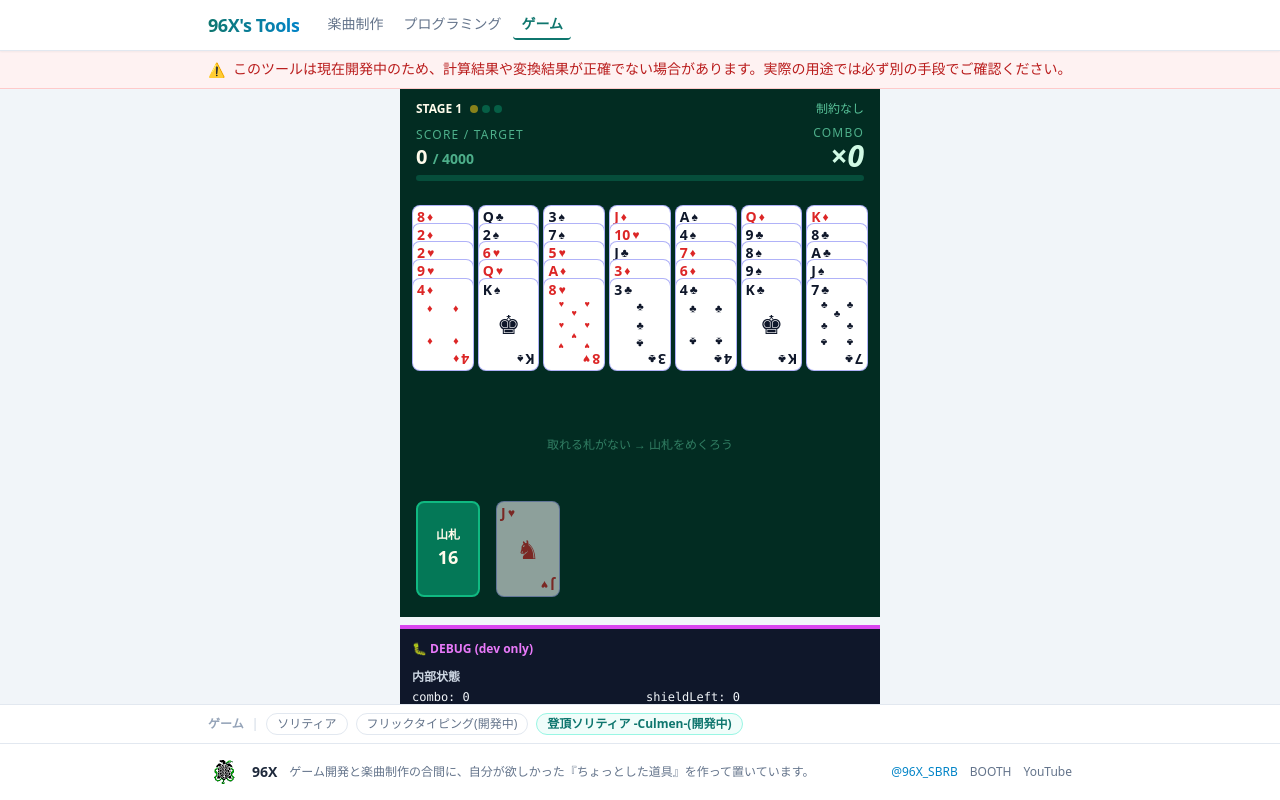
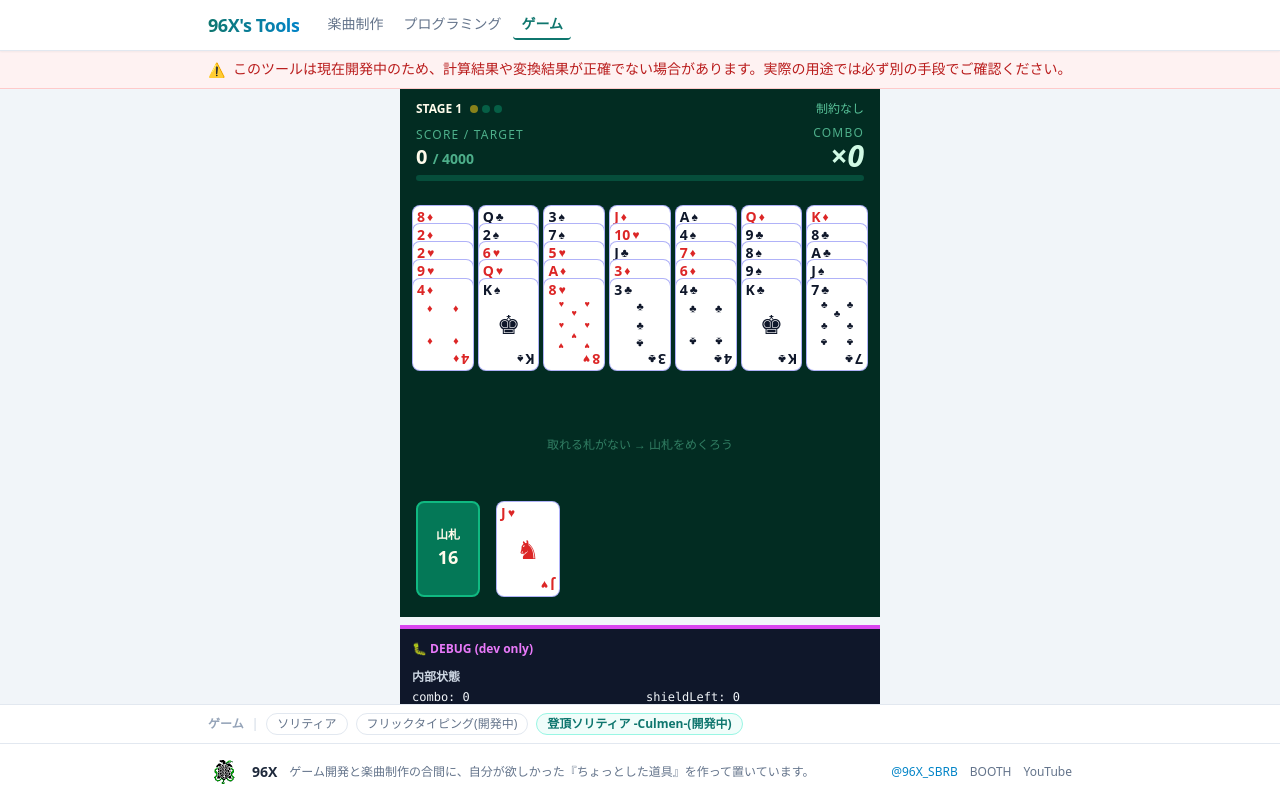
Before and after one commit to kuroto-96X/Utilities-Svelte, a SvelteKit app: page /game/culmen in a window 1280 px wide. Both pictures are taken after a click on the button "はじめる". Built offline with nearby package versions, Linux system fonts and the light colour scheme.

Commit message:
fix: Culmenのチェーン表示で未リンク時の半透明表示を廃止し常に不透明にする

```diff
--- a/src/routes/game/culmen/+page.svelte
+++ b/src/routes/game/culmen/+page.svelte
@@ -186,7 +186,7 @@
     const [t1, t2, t3] = params.ui.comboTierThresholds
     return displayWave.combo >= t3 ? 3 : displayWave.combo >= t2 ? 2 : displayWave.combo >= t1 ? 1 : 0
   })()}
-  {@const chainEntries = displayWave.chain.map((c, i) => ({ card: c, origin: displayWave.chainOrigin[i], globalIndex: i }))}
+  {@const chainEntries = displayWave.chain.map((c, i) => ({ card: c, origin: displayWave.chainOrigin[i] }))}
   {@const chainRows = chunk(chainEntries, 13)}
   <div class="px-4 pt-3">
     <div class="flex items-center justify-between text-xs">
@@ -272,10 +272,9 @@
       {#each chainRows as row, ri (ri)}
         <div class="relative" style="height:116px; width:{64 + (row.length - 1) * 32}px;">
           {#each row as entry, j (entry.card.id)}
-            {@const isLastUnlinked = !displayWave.linked && entry.globalIndex === displayWave.chain.length - 1}
             <div
               class="absolute"
-              style="left:{j * 32}px; top:{entry.origin === 'draw' ? 20 : 0}px; z-index:{j + 1}; width:64px; opacity:{isLastUnlinked ? 0.55 : 1};"
+              style="left:{j * 32}px; top:{entry.origin === 'draw' ? 20 : 0}px; z-index:{j + 1}; width:64px;"
             >
               {@render cardFace(entry.card, false)}
             </div>
```
